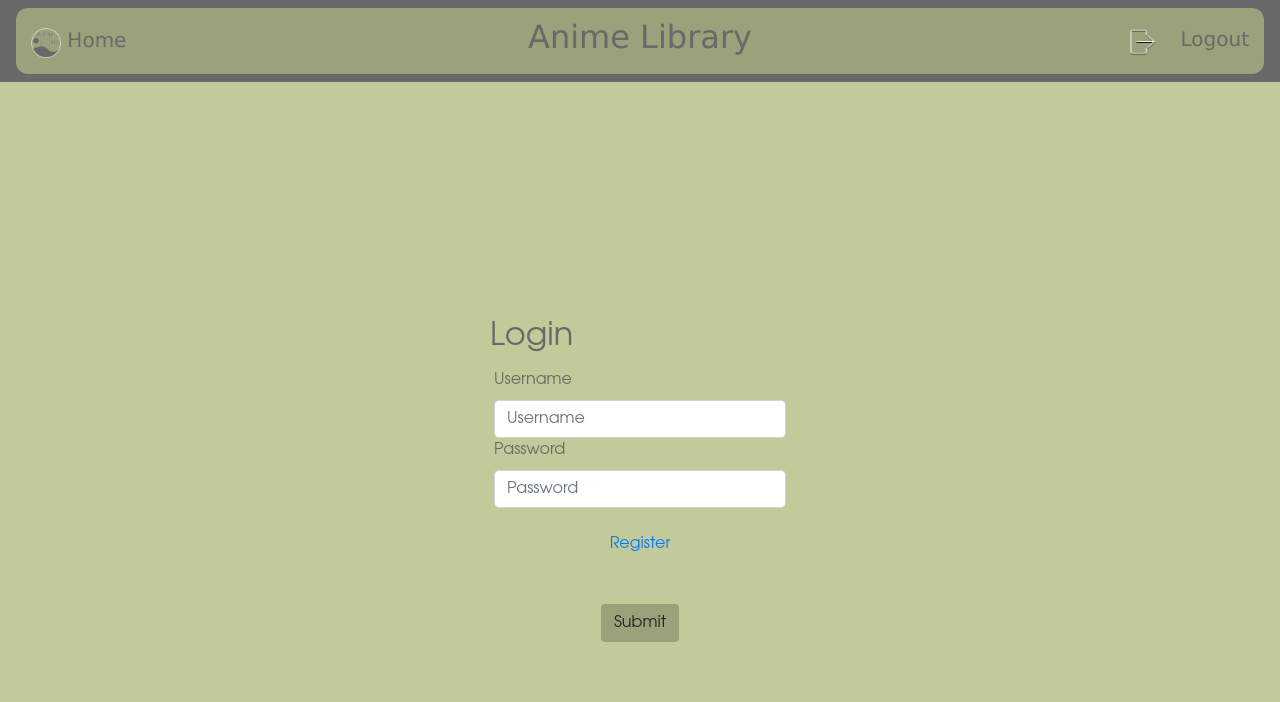
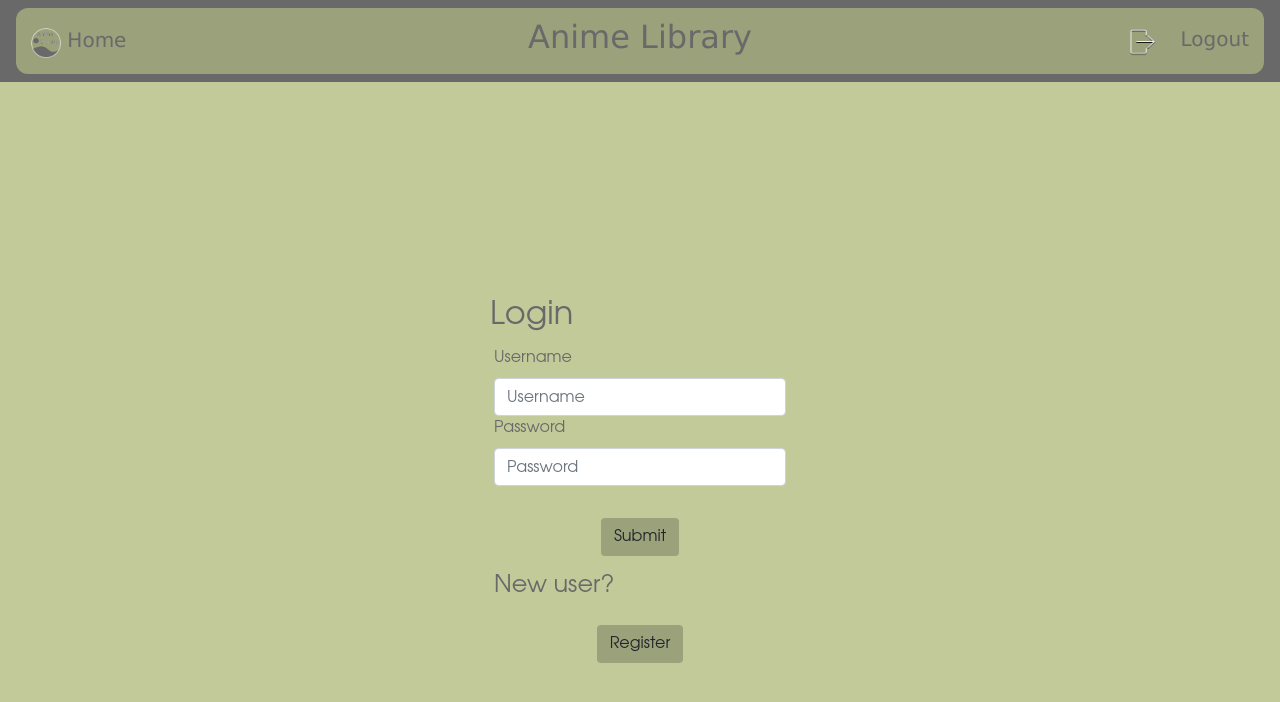
Before and after one commit to katielaurielewis/group2p2, an Angular app in the folder FrontEnd/: page /login in a window 1280 px wide. Shown: the top 702 px of the page. Built offline with nearby package versions, Linux system fonts and the light colour scheme.

Commit message:
added more clear register button, checked registration function after

```diff
--- a/FrontEnd/src/app/core/auth/components/login/login.component.html
+++ b/FrontEnd/src/app/core/auth/components/login/login.component.html
@@ -12,10 +12,12 @@
             </div>
 
             <div class="text-center">
-                <a class="nav-link" (click)="register()">Register</a>
-                <br>
                 <button type="submit" class="btn">Submit</button>
             </div>
+        <h4>New user?</h4>
+        <div class="text-center">
+        <a class="btn" href="../register/">Register</a>
+        </div>
         </form>
     </div>
 </div>
```
